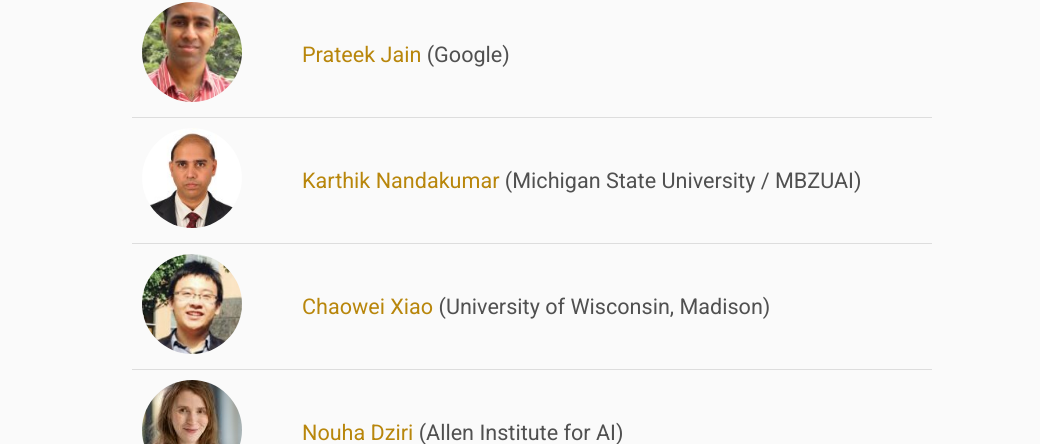
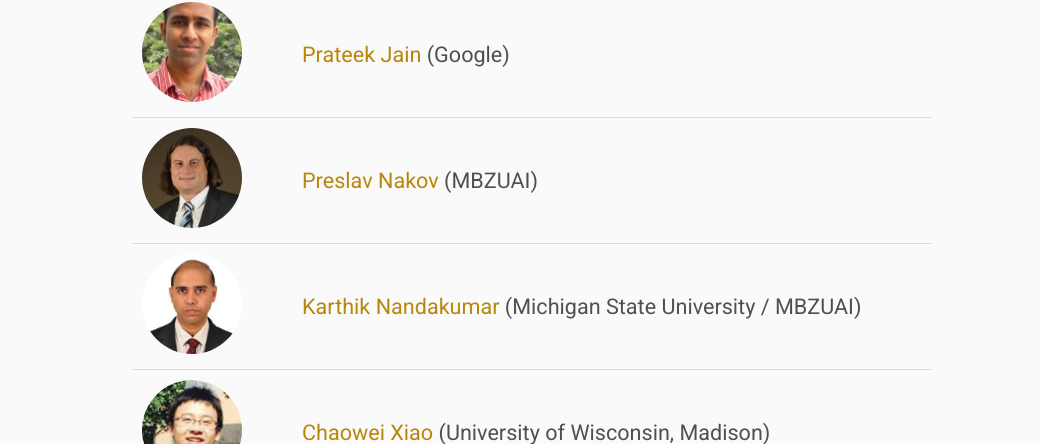
Before and after one commit to istfm/istfm.github.io, a plain HTML site: page speakerlist.html in a window 1280 px wide. Shown: the part 761-1205 px from the top of the page, without its empty margins (108-1148 px from the left). Drawn offline with Linux system fonts and the light colour scheme.

Commit message:
Update speakerlist.html

```diff
--- a/speakerlist.html
+++ b/speakerlist.html
@@ -66,6 +66,10 @@
             <tr class="speaker">
                 <td class="speaker"><img src="./MLLM2024_speakerlist_files/Prateek_Jain.jpeg" alt="Speaker 2" class="dispic"></td>
                 <td class="speaker"><a href="http://www.prateekjain.org">Prateek Jain</a> (Google)</td>
+            </tr>
+            <tr class="speaker">
+                <td class="speaker"><img src="./MLLM2024_speakerlist_files/Preslav_Nakov.jpeg" alt="Speaker 2" class="dispic"></td>
+                <td class="speaker"><a href="https://mbzuai.ac.ae/study/faculty/preslav-nakov/">Preslav Nakov</a> (MBZUAI)</td>
             </tr>
             <tr class="speaker">
                 <td class="speaker"><img src="./MLLM2024_speakerlist_files/Karthik_Nandakumar.jpeg" alt="Speaker 2" class="dispic"></td>
```
